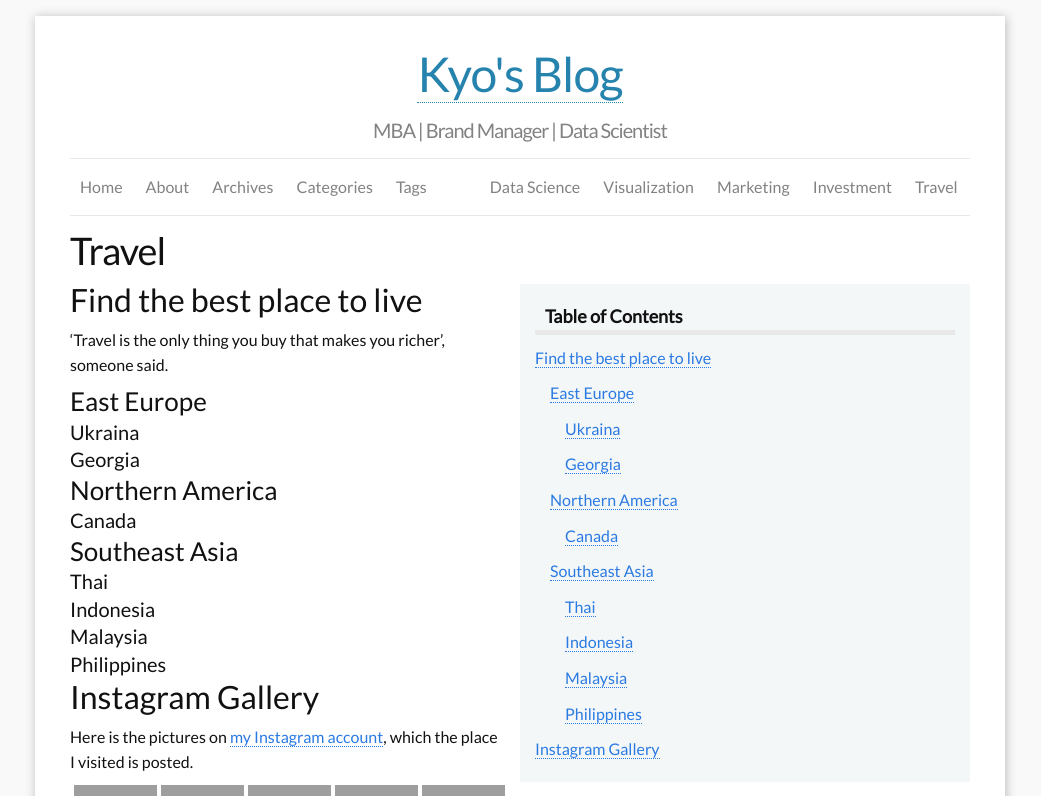
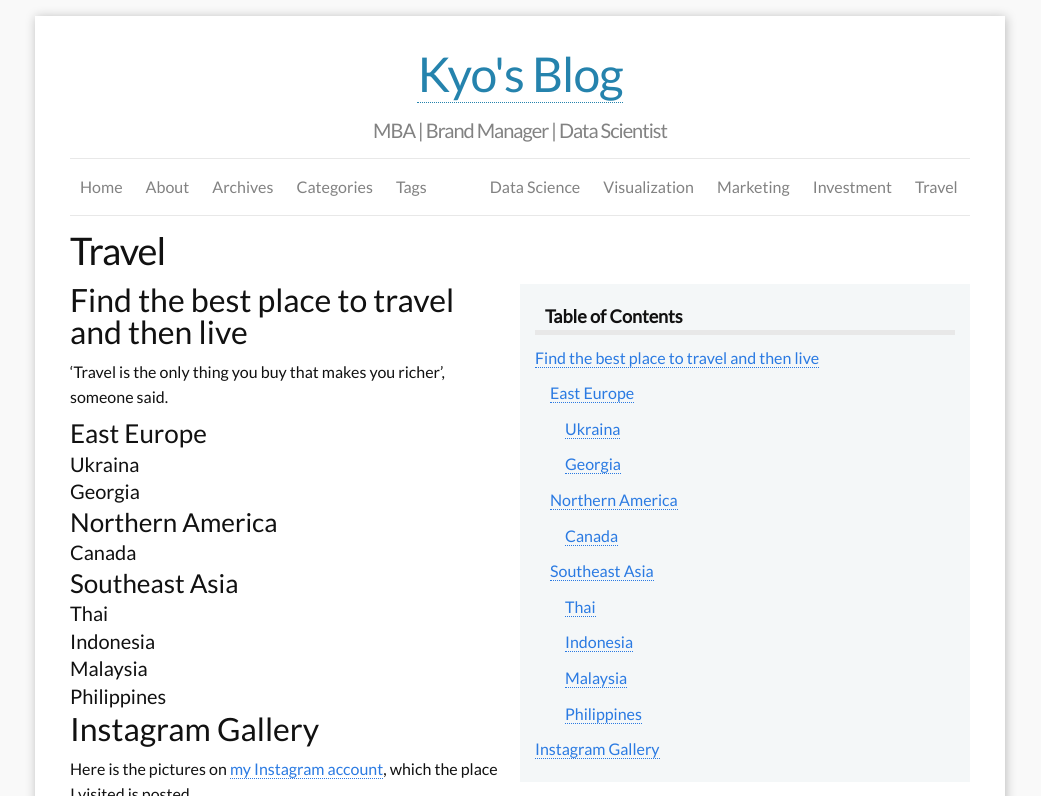
Before and after one commit to kyo1988/Kyo.github.io, a Jekyll site: the page built from k_travel.md, in a window 1280 px wide and 900 px high, cut to the strip 104-900 px from the top of the window. Shown: the whole strip, without its empty margins (120-1161 px from the left). Built offline with Jekyll 4.4.1, drawn with Linux system fonts in a browser that asks for light colours; comment, search, counter and statistics services are not loaded; grey boxes are pictures that could not be loaded.

Commit message:
Update k_travel.md

```diff
--- a/k_travel.md
+++ b/k_travel.md
@@ -8,7 +8,7 @@ permalink: /Travel/
 * Table of Contents
 {:toc}
 
-## Find the best place to live
+## Find the best place to travel and then live
 ‘Travel is the only thing you buy that makes you richer’, someone said.
 
 ### East Europe
```
